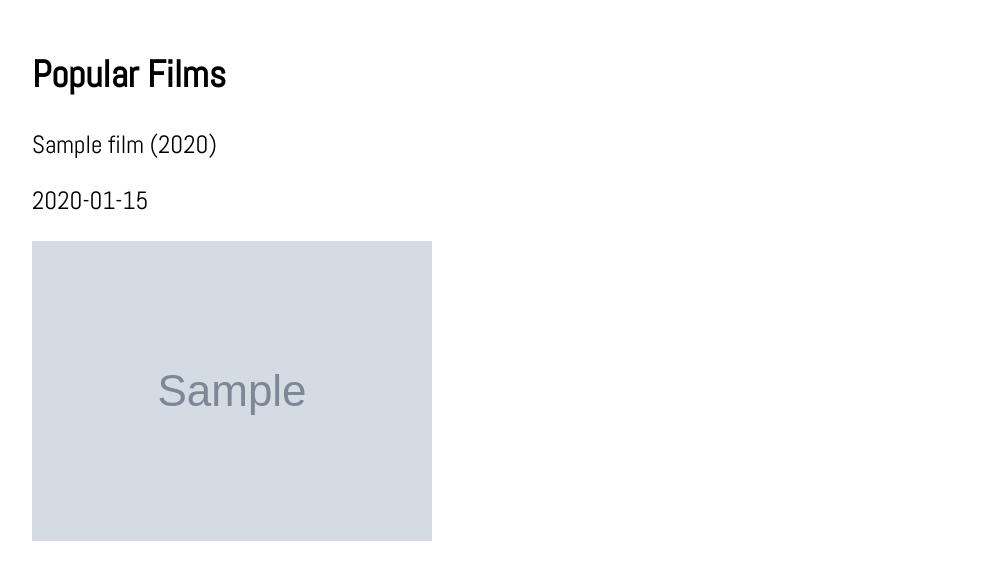
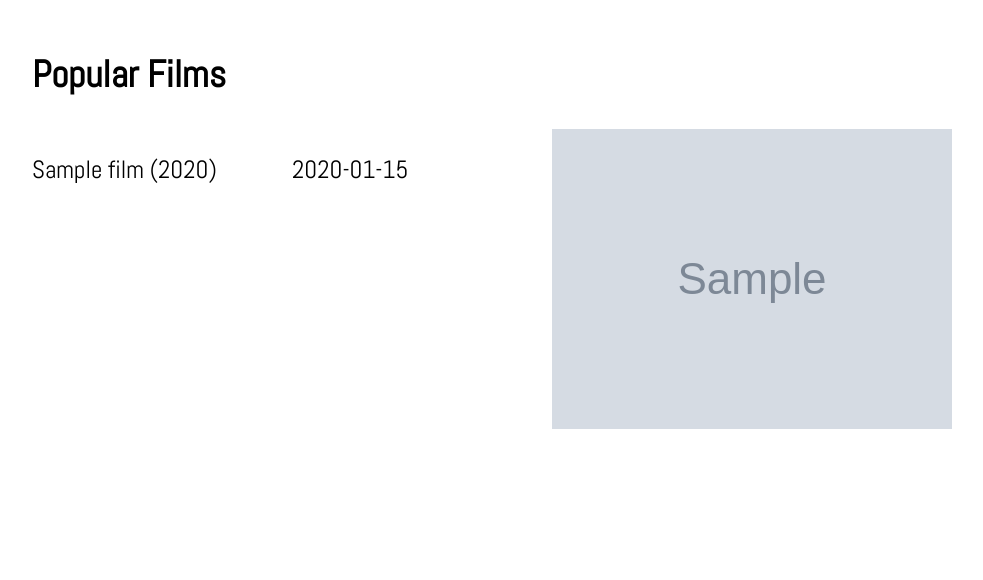
Before and after one commit to guyus15/movie-app, a Flask app: template templates/index.html in a window 1280 px wide. Shown: the part 81-661 px from the top of the page, without its empty margins (18-1001 px from the left). Run offline with Flask 2, Linux system fonts and the light colour scheme; the template is opened without the code that fills it: most values are stand-ins (such as "Sample title", 1, 10 or a date in 2020); grey boxes marked "Sample" are stand-in pictures.

Commit message:
Edit styles for the film container

```diff
--- a/static/style.css
+++ b/static/style.css
@@ -37,3 +37,25 @@ nav {
 .container {
     margin:50px;
 }
+
+.film-container {
+    display:grid;
+    grid-template-columns: repeat(4, 1fr)
+}
+
+.film {
+    max-width: 300px;
+}
+
+.film-title {
+    height:75px;
+    overflow-y:scroll;
+}
+
+.film-title::-webkit-scrollbar {
+    display:none;
+}
+
+.film img {
+    min-width: 100%;
+}
```
